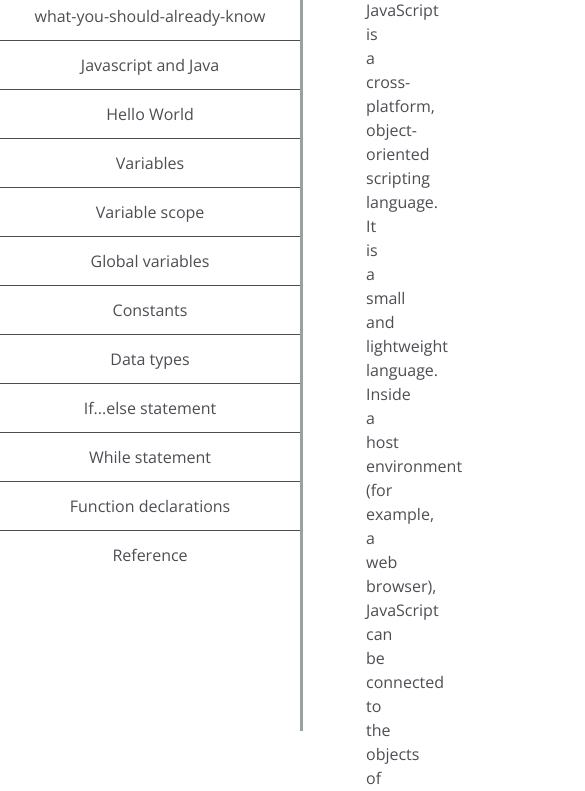
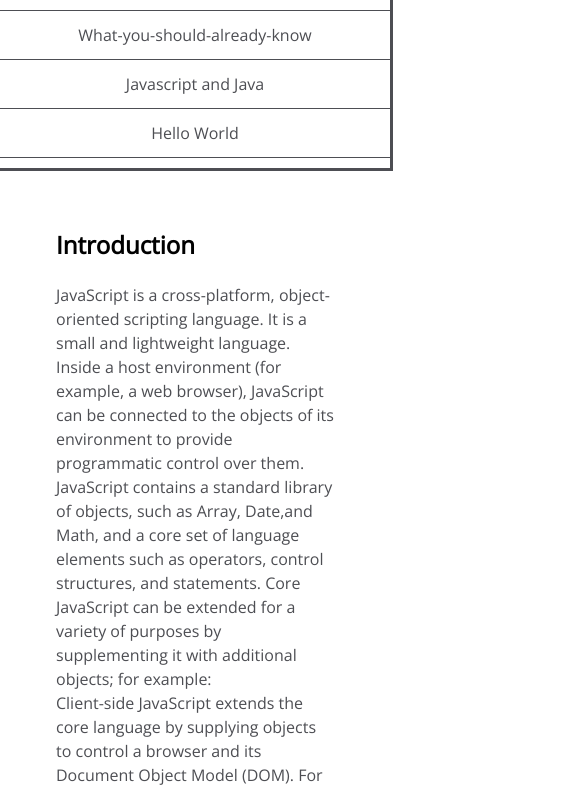
Before and after one commit to TG0606/js-documentation, a plain HTML site: page index.html in a window 390 px wide. Shown: the part 113-904 px from the top of the page, 585 px wide, since content can reach past the window. Drawn offline with nearby package versions, Linux system fonts and the light colour scheme.

Commit message:
mobile version

```diff
--- a/css/style.css
+++ b/css/style.css
@@ -5,12 +5,10 @@
 }
 
 body {
-  min-width: 290px;
   color: #4d4e53;
   background-color: #fff;
   font-family: 'Open Sans', Arial, sans-serif;
   line-height: 1.5;
-
 }
 
 h1, h2 {
@@ -32,7 +30,10 @@ ul {
   height: 100%;
   text-align: center;
   border-right: solid;
-  border-color: rgba(0, 22, 22, 0.4);
+}
+
+#navbar h1 {
+  margin-bottom: 1.2rem;
 }
 
 #navbar ul {
@@ -62,7 +63,6 @@ ul {
 }
 
 section article {
-  /* color: #4d4e53; */
   margin: 1.2rem 0;
 }
 
@@ -70,11 +70,31 @@ code {
   display: block;
   text-align: left;
   white-space: normal;
-  word-break: normal;
+  word-break: break-all;
   word-wrap: normal;
   line-height: 2;
   background-color: #f7f7f7;
   padding: 15px;
-  margin: 10px;
+  margin: 10px 0;
   border-radius: 5px;
 }
+
+@media (max-width: 815px) {
+  #navbar ul {
+    border-bottom: 1px solid;
+    height: 207px;
+  }
+
+  #navbar {
+    background-color: #fff;
+    position: relative;
+    top: 0;
+    margin: auto 0;
+    width: 100%;
+    border-bottom: 2px solid;
+  }
+
+  #main-doc {
+    margin-left: 0;
+  }
+}
--- a/index.html
+++ b/index.html
@@ -4,7 +4,7 @@
 <head>
   <meta charset="utf-8">
   <meta http-equiv="x-ua-compatible" content="ie=edge">
-  <title>Javascript Documentation</title>
+  <title>JavaScript Documentation</title>
   <meta name="viewport" content="width=device-width, initial-scale=1">
   <link href="https://fonts.googleapis.com/css2?family=Open+Sans&display=swap" rel="stylesheet">
   <link rel="stylesheet" href="css/style.css">
@@ -16,7 +16,7 @@
       <h1>JS Documentation</h1>
       <ul>
         <li><a class="nav-link" href="#introduction">Introduction</a></li>
-        <li><a class="nav-link" href="#what-you-should-already-know">what-you-should-already-know</a></li>
+        <li><a class="nav-link" href="#what-you-should-already-know">What-you-should-already-know</a></li>
         <li><a class="nav-link" href="#javaScript-and-java">Javascript and Java</a></li>
         <li><a class="nav-link" href="#hello-world">Hello World</a></li>
         <li><a class="nav-link" href="#variables">Variables</a></li>
@@ -243,11 +243,10 @@
         </p>
         <code>if (condition_1) { statement_1; } else if (condition_2) { statement_2; } else if (condition_n) { statement_n; } else { statement_last; }
         </code>
-        <p>In the case of multiple conditions only the first logical condition which evaluates to true will be executed. To execute multiple statements, group them within a block statement ({ ... }) . In general, it's good practice to always use
-          block
-          statements, especially when nesting if statements:</p>
+        <p>In the case of multiple conditions only the first logical condition which evaluates to true will be executed. To execute multiple statements, group them within a block statement ({ ... }) . In general, it's good practice to always use block statements, especially when nesting if statements:</p>
         <code>if (condition) { statement_1_runs_if_condition_is_true; statement_2_runs_if_condition_is_true; } else { statement_3_runs_if_condition_is_false; statement_4_runs_if_condition_is_false; }
-        </code>It is advisable to not use simple assignments in a conditional expression, because the assignment can be confused with equality when glancing over the code. For example, do not use the following code:
+        </code>
+        <p>It is advisable to not use simple assignments in a conditional expression, because the assignment can be confused with equality when glancing over the code. For example, do not use the following code:</p>
         <code>if (x = y) { /* statements here */ }</code>
         If you need to use an assignment in a conditional expression, a common practice is to put additional parentheses around the assignment. For example:
         <code>if ((x = y)) { /* statements here */ }</code>
```
